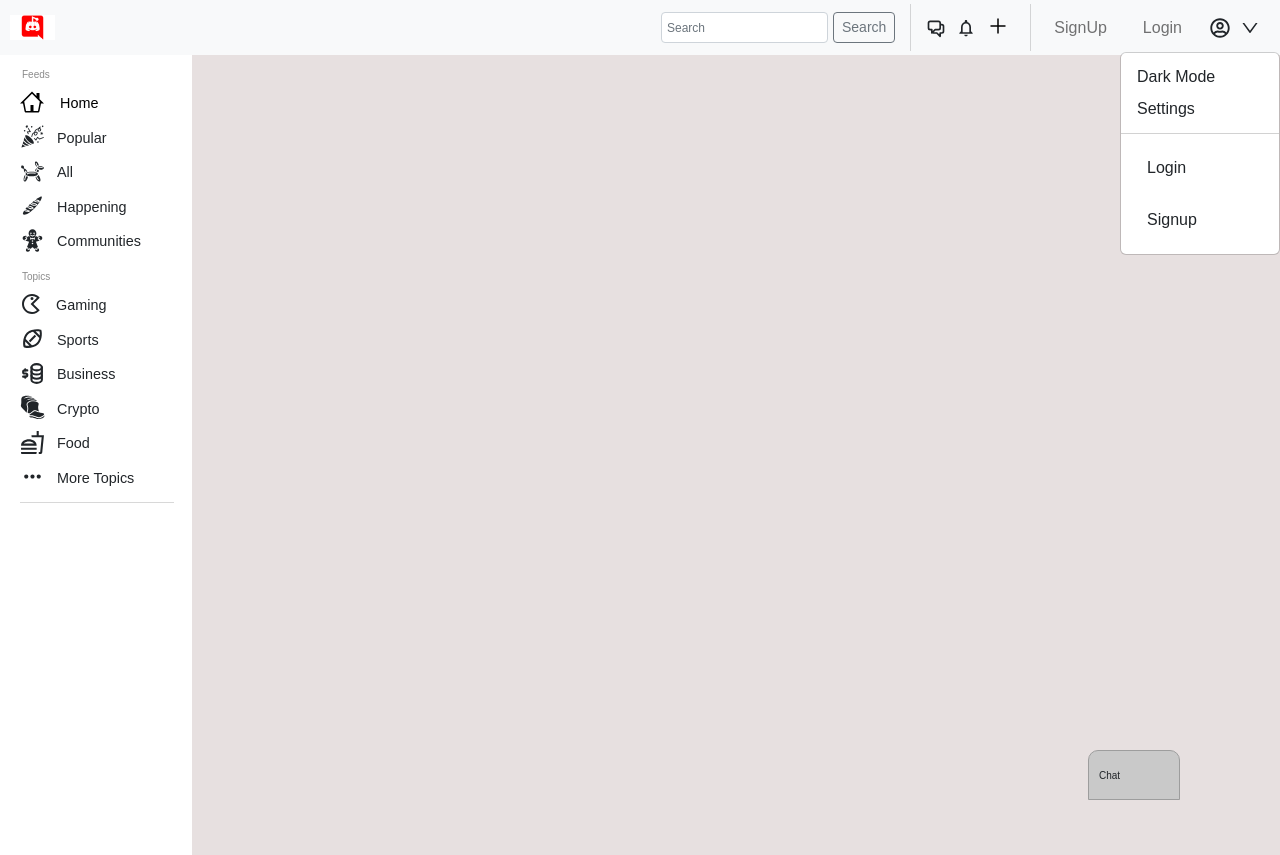
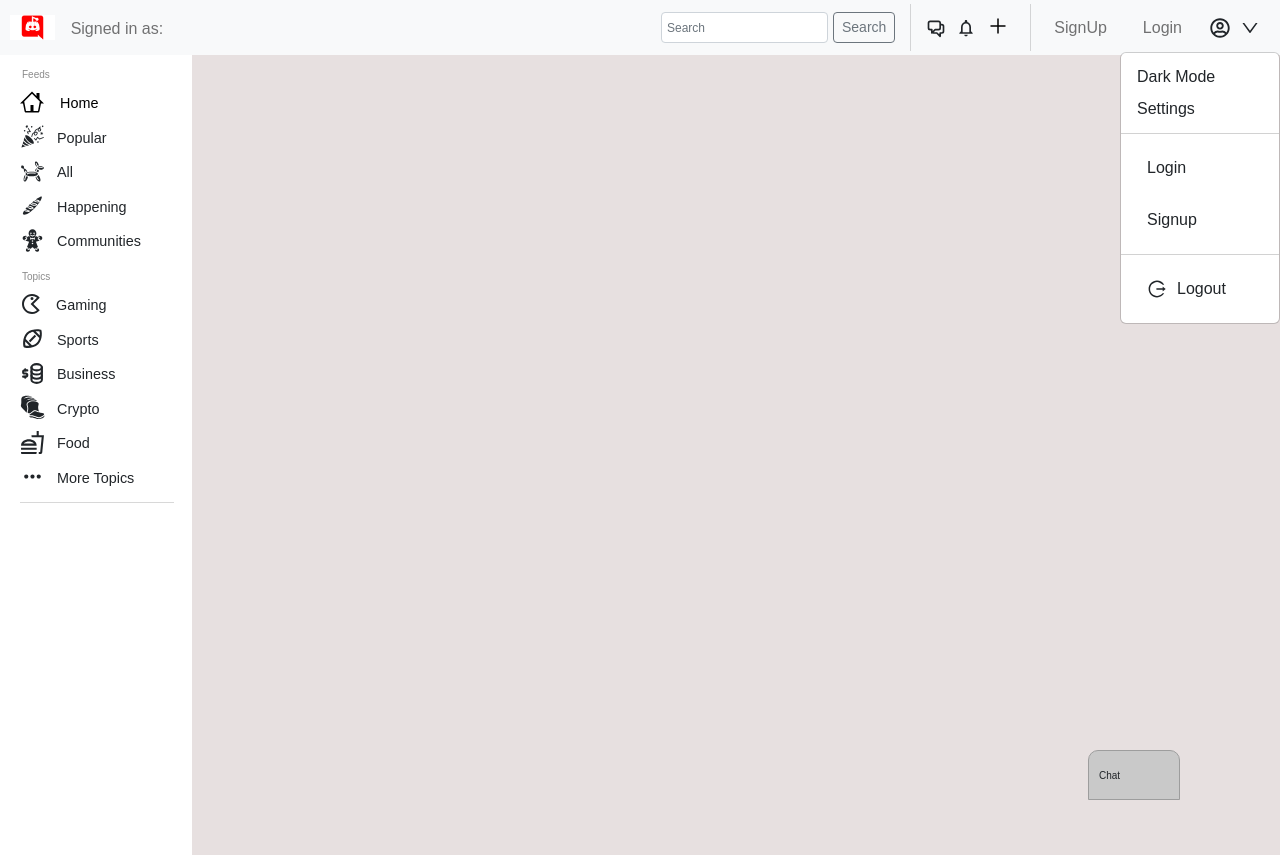
Before and after one commit to SEI-Buffleheads/Breddit-The-Better-Reddit, a React (Create React App) app: page / in a window 1280 px wide. Both pictures are taken after a click on the button 1240 px from the left and 27 px from the top of the page. Built offline with nearby package versions, Linux system fonts and the light colour scheme.

Commit message:
update nav to include logout and signed in as

```diff
--- a/src/components/Nav/NavBar.jsx
+++ b/src/components/Nav/NavBar.jsx
@@ -1,6 +1,11 @@
 import React from "react";
+import {useState} from "react";
+import {NavLink, useNavigate} from "react-router-dom";
+import {signOut} from "../../services/user.js";
+import {useAuthContext} from "../../hooks/useAuthContext";
 import {Navbar, Nav, NavDropdown, Form, Button} from "react-bootstrap";
 import {LinkContainer} from "react-router-bootstrap";
+import {AiOutlineLogout} from "react-icons/ai";
 import {FaRegUserCircle} from "react-icons/fa";
 import {AiOutlineDown} from "react-icons/ai";
 import {HiOutlineChatAlt2} from "react-icons/hi";
@@ -11,6 +16,17 @@ import "bootstrap/dist/css/bootstrap.css";
 import "./Nav.css";
 
 function NavBar({setShowChat}) {
+  const {dispatch} = useAuthContext();
+  const [toggle, setToggle] = useState(false);
+  const {user} = useAuthContext();
+  const navigate = useNavigate();
+
+  const SignOut = () => {
+    signOut();
+    dispatch({type: "LOGOUT"});
+    navigate("/", {replace: true});
+  };
+
   return (
     <Navbar bg="light" expand="sm" className="nav-container">
       <LinkContainer to="/" className="logo">
@@ -19,9 +35,10 @@ function NavBar({setShowChat}) {
         </Navbar.Brand>
       </LinkContainer>
 
-      {/* <Navbar.Text>
-        Signed in as: <a href="/user">Almost</a>
-      </Navbar.Text> */}
+      <Navbar.Text>
+        Signed in as: <a href="/user">{user && `Hello, ${user.username}`}</a>
+      </Navbar.Text>
+
       <Navbar.Collapse id="basic-navbar-nav">
         <Nav className="nav ms-auto">
           <Form className="d-flex nav-form">
@@ -32,10 +49,7 @@ function NavBar({setShowChat}) {
               aria-label="Search"
               size="sm"
             />{" "}
-            <Button
-              variant="outline-secondary"
-              size="sm"
-            >
+            <Button variant="outline-secondary" size="sm">
               Search
             </Button>
           </Form>
@@ -110,6 +124,18 @@ function NavBar({setShowChat}) {
             <Nav.Link>Signup</Nav.Link>
           </LinkContainer>
         </NavDropdown.Item>
+
+        <NavDropdown.Divider />
+
+        <NavDropdown.Item as="button">
+          {" "}
+          <LinkContainer to="/" className="dropdown-text">
+            <Nav.Link onClick={SignOut}>
+              <AiOutlineLogout size={20} className="nav-icon" />
+              Logout
+            </Nav.Link>
+          </LinkContainer>
+        </NavDropdown.Item>
       </NavDropdown>
     </Navbar>
   );
```
